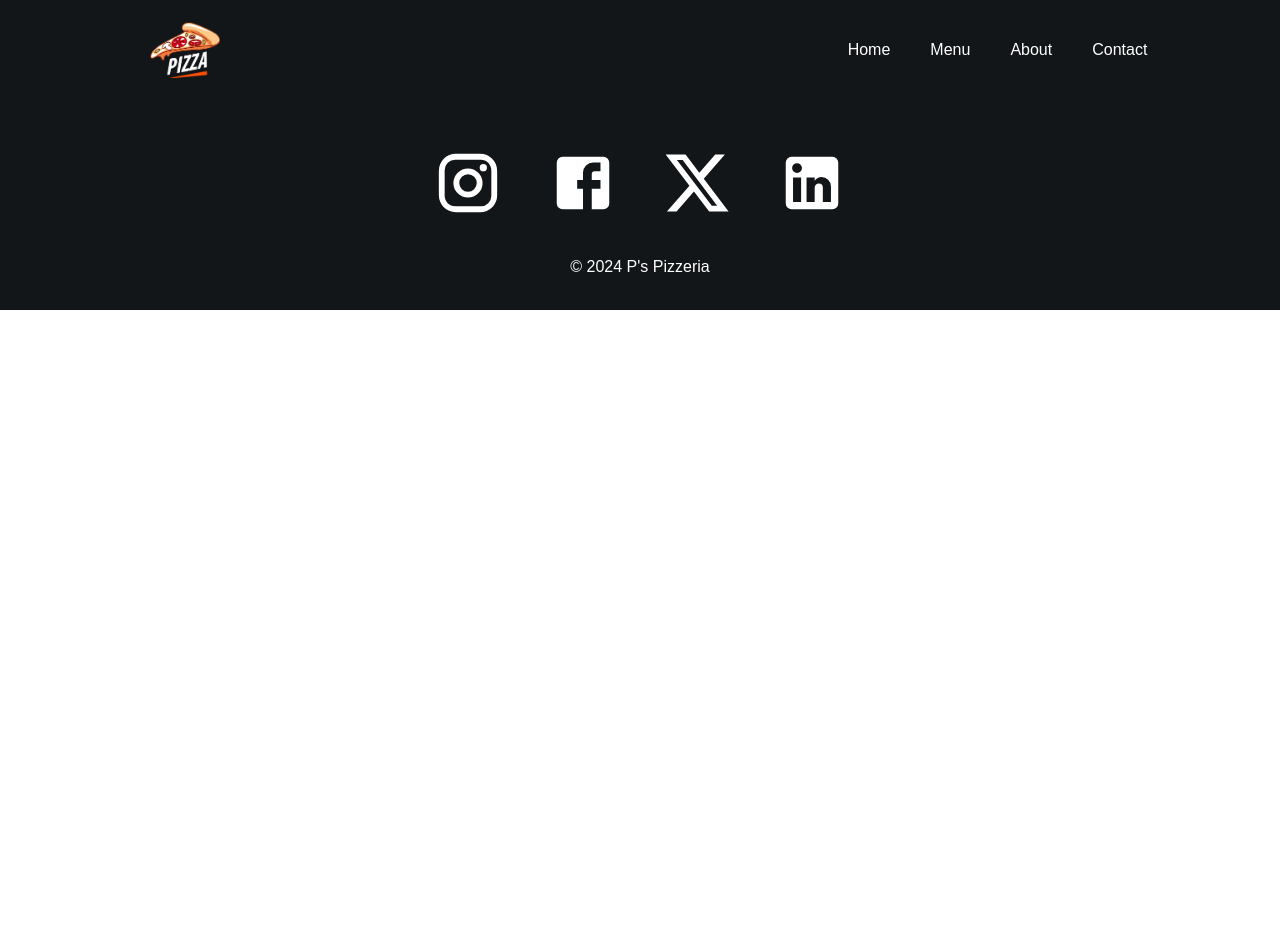
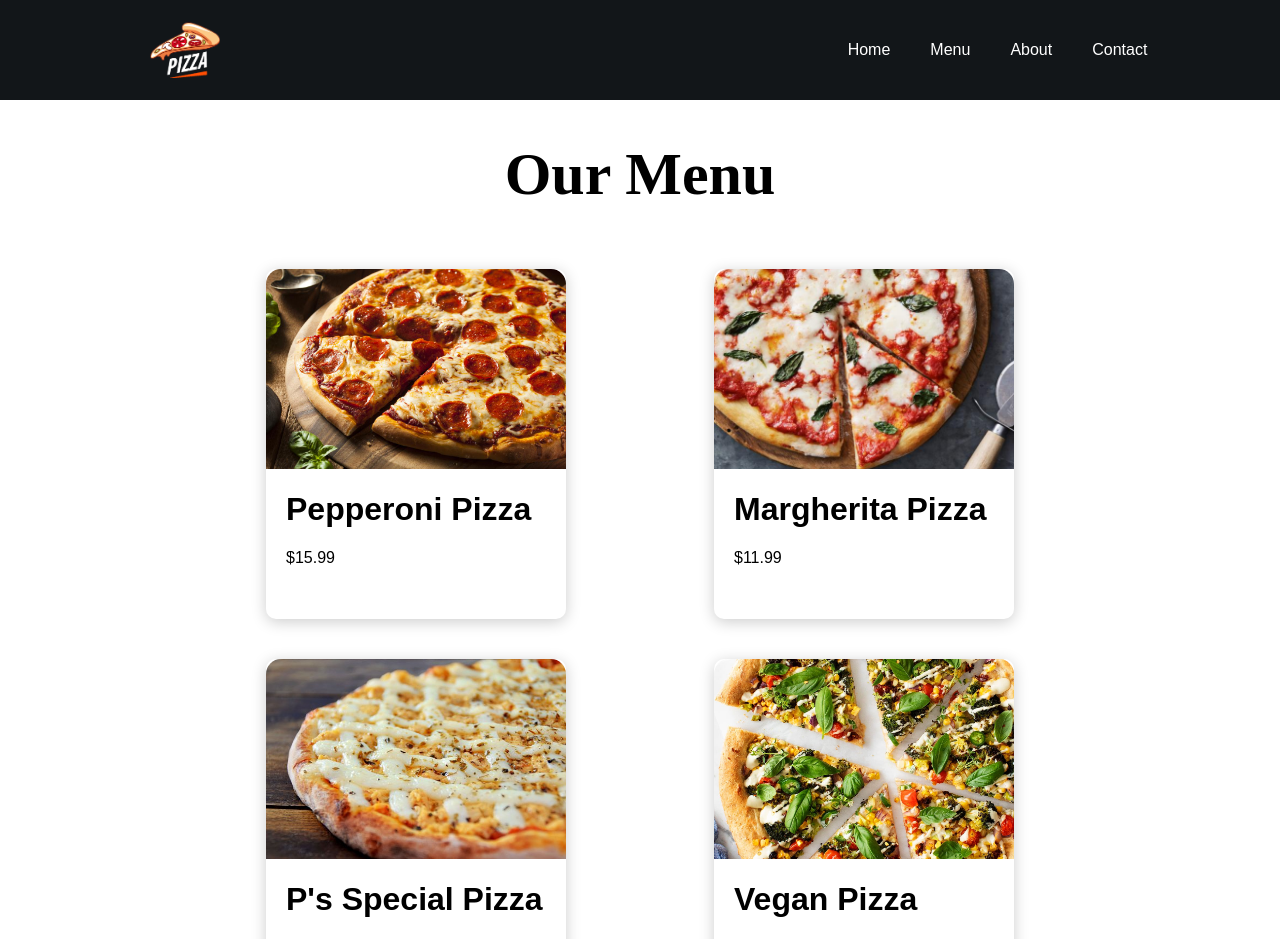
Before and after one commit to promishgrg98/pizzeria, a React (Create React App) app: page /menu in a window 1280 px wide. Shown: the top 939 px of the page. Before the commit the page ends 800 px from the top, so only its background shows below. Built offline with nearby package versions, Linux system fonts and the light colour scheme.

Commit message:
Add Menu

```diff
--- a/src/App.js
+++ b/src/App.js
@@ -3,6 +3,7 @@
 import {BrowserRouter as Router, Route, Routes} from 'react-router-dom';
 import Home from './pages/Home';
 import Footer from './components/Footer';
+import Menu from './pages/Menu';
 
 function App() {
   return (
@@ -11,6 +12,7 @@
        <NavBar />
        <Routes>
         <Route path='/' exact Component={Home} />
+        <Route path='/menu' exact Component={Menu} />
        </Routes>
        <Footer />
       </Router>
--- /dev/null
+++ b/src/components/MenuItem.js
@@ -0,0 +1,13 @@
+import React from 'react'
+
+function MenuItem({image, name, price}) {
+  return (
+    <div className='menuItem'>
+        <div style={{backgroundImage: `url(${image})`}}></div>
+        <h1>{name}</h1>
+        <p>${price}</p>
+    </div>
+  )
+}
+
+export default MenuItem
--- /dev/null
+++ b/src/helpers/MenuList.js
@@ -0,0 +1,39 @@
+import Pepperoni from "../assets/pepperoni.jpg";
+import Margherita from "../assets/margherita.jpg";
+import PedroTechSpecial from "../assets/pedrotechspecial.jpg";
+import Vegan from "../assets/vegan.jpg";
+import Pineapple from "../assets/pineapple.jpg";
+import Expensive from "../assets/expensive.jpg";
+
+export const MenuList = [
+  {
+    name: "Pepperoni Pizza",
+    image: Pepperoni,
+    price: 15.99,
+  },
+  {
+    name: "Margherita Pizza",
+    image: Margherita,
+    price: 11.99,
+  },
+  {
+    name: "P's Special Pizza",
+    image: PedroTechSpecial,
+    price: 256.53,
+  },
+  {
+    name: "Vegan Pizza",
+    image: Vegan,
+    price: 17.99,
+  },
+  {
+    name: "Pineapple Pizza",
+    image: Pineapple,
+    price: 4.99,
+  },
+  {
+    name: "Very Expensive Pizza",
+    image: Expensive,
+    price: 1997.99,
+  },
+];
--- a/src/pages/Home.js
+++ b/src/pages/Home.js
@@ -5,7 +5,7 @@
 
 function Home() {
   return (
-    <div className='home'style={{backgroundImage: `url(${BannerImage})`}}>
+    <div className='home' style={{backgroundImage: `url(${BannerImage})`}}>
       <div className='headerContainer' >
         <h1>P's Pizzeria</h1>
         <p>PIZZA TO FIT ANY TASTE</p>
--- /dev/null
+++ b/src/pages/Menu.js
@@ -0,0 +1,19 @@
+import React from 'react';
+import { MenuList } from '../helpers/MenuList';
+import MenuItem from '../components/MenuItem';
+import '../styles/Menu.css';
+
+function Menu() {
+  return (
+    <div className='menu'>
+        <h1 className='menuTitle'>Our Menu</h1>
+        <div className='menuList'>
+            {MenuList.map((menuItem, key) => {
+                return <MenuItem key={key} image={menuItem.image} name={menuItem.name} price={menuItem.price} />;
+            })}
+        </div>
+    </div>
+  )
+}
+
+export default Menu
--- /dev/null
+++ b/src/styles/Menu.css
@@ -0,0 +1,62 @@
+.menu {
+    width: 100%;
+    height: auto;
+    display: flex;
+    justify-content: center;
+    align-items: center;
+    flex-direction: column;
+  }
+  .menu .menuTitle {
+    font-family: cursive;
+    font-size: 60px;
+  }
+
+  .menuList {
+    width: 70vw;
+    height: auto;
+    display: grid;
+    grid-template-columns: 1fr 1fr 1fr;
+    place-items: center;
+  }
+
+  /* MENU ITEM STYLING */
+
+  .menuItem {
+    border-radius: 10px;
+    width: 300px;
+    height: 350px;
+    margin: 20px;
+    box-shadow: 0px 3px 15px rgba(0, 0, 0, 0.2);
+  }
+  .menuItem:hover {
+    box-shadow: 0px 3px 15px rgba(0, 0, 0, 0.5);
+    transition: 0.3s ease-in;
+    cursor: pointer;
+  }
+
+  .menuItem div {
+    border-top-left-radius: 15px;
+    border-top-right-radius: 15px;
+    width: 100%;
+    height: 200px;
+    background-position: center;
+    background-repeat: no-repeat;
+    background-size: cover;
+  }
+
+  .menuItem h1,
+  .menuItem p {
+    margin-left: 20px;
+  }
+
+  @media only screen and (max-width: 1300px) {
+    .menuList {
+      grid-template-columns: 1fr 1fr;
+    }
+  }
+
+  @media only screen and (max-width: 800px) {
+    .menuList {
+      grid-template-columns: 1fr;
+    }
+  }
```
